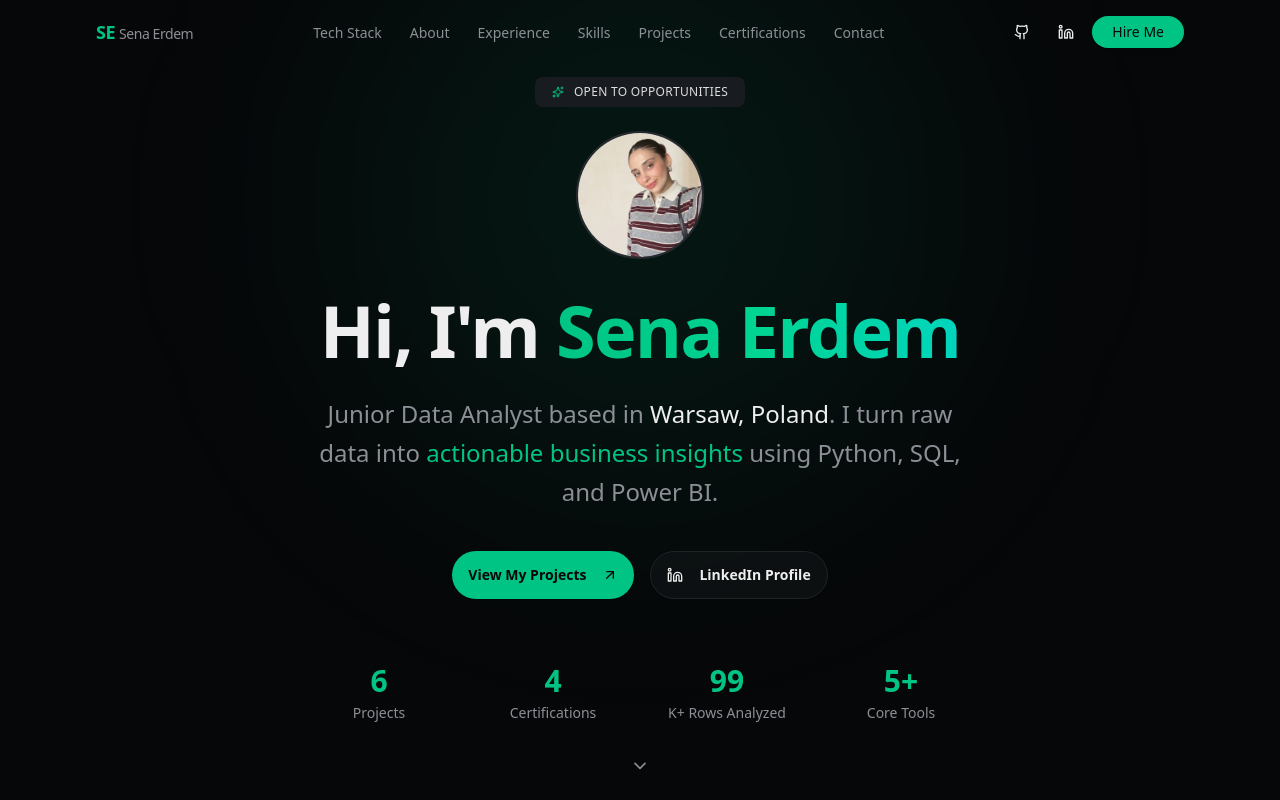
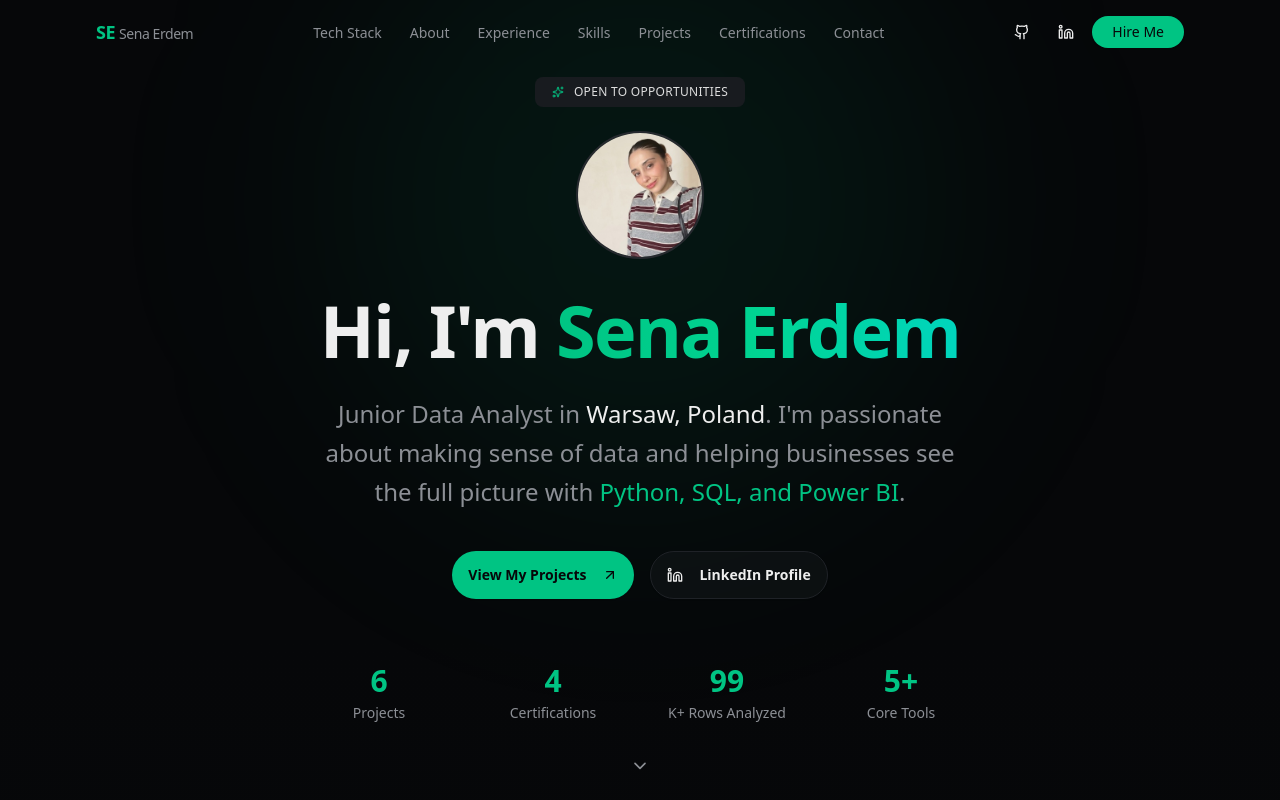
Before and after one commit to senaerdemm2/portfolio, a Next.js app: page / in a window 1280 px wide. Shown: the top 800 px of the page. Built offline with nearby package versions, Linux system fonts and the light colour scheme.

Commit message:
Revise job title and enhance description
Updated job title and description for clarity.

```diff
--- a/src/app/page.tsx
+++ b/src/app/page.tsx
@@ -529,11 +529,10 @@ function Hero() {
           transition={{ duration: 0.8, delay: 0.35, ease: "easeOut" }}
           className="text-lg sm:text-xl md:text-2xl text-muted-foreground max-w-2xl mx-auto mb-10 leading-relaxed"
         >
-          Junior Data Analyst based in{" "}
+                    Junior Data Analyst in{" "}
           <span className="text-foreground font-medium">Warsaw, Poland</span>.{" "}
-          I turn raw data into{" "}
-          <span className="text-primary font-medium">actionable business insights</span>{" "}
-          using Python, SQL, and Power BI.
+          I{"'"}m passionate about making sense of data and helping businesses see the full picture with{" "}
+          <span className="text-primary font-medium">Python, SQL, and Power BI</span>.
         </motion.p>
 
         <motion.div
```
